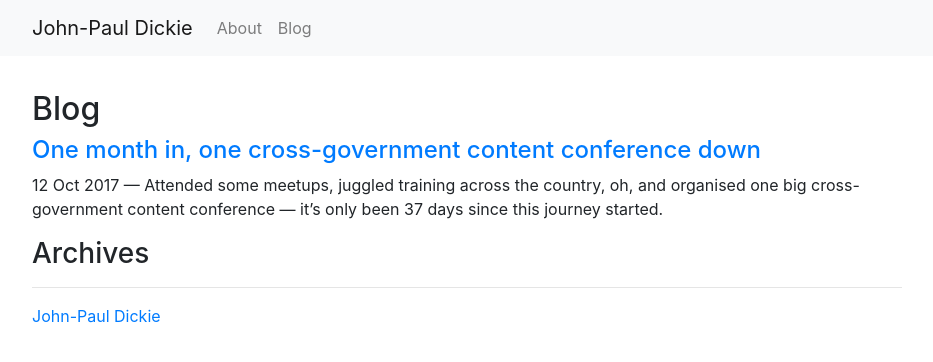
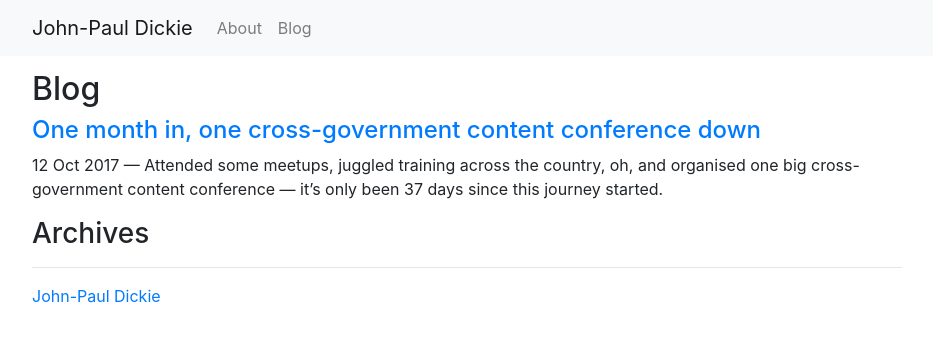
Before and after one commit to johnpauldickie/johnpauldickie.github.io, a Jekyll site: the page built from blog/index.html, in a window 1280 px wide. Shown: the top 362 px of the page, without its empty margins (173-1106 px from the left). Built offline with Jekyll 4.4.1, drawn with Linux system fonts in a browser that asks for light colours; nearby versions of some CDN libraries.

Commit message:
Style adjustments

```diff
--- a/assets/css/style.css
+++ b/assets/css/style.css
@@ -9,7 +9,8 @@
 	}
 
 .page {
-		padding-top: 80px;
+	padding: 30px;
+	padding-top: 60px;
 		}
 
 .maxwidth {
```
